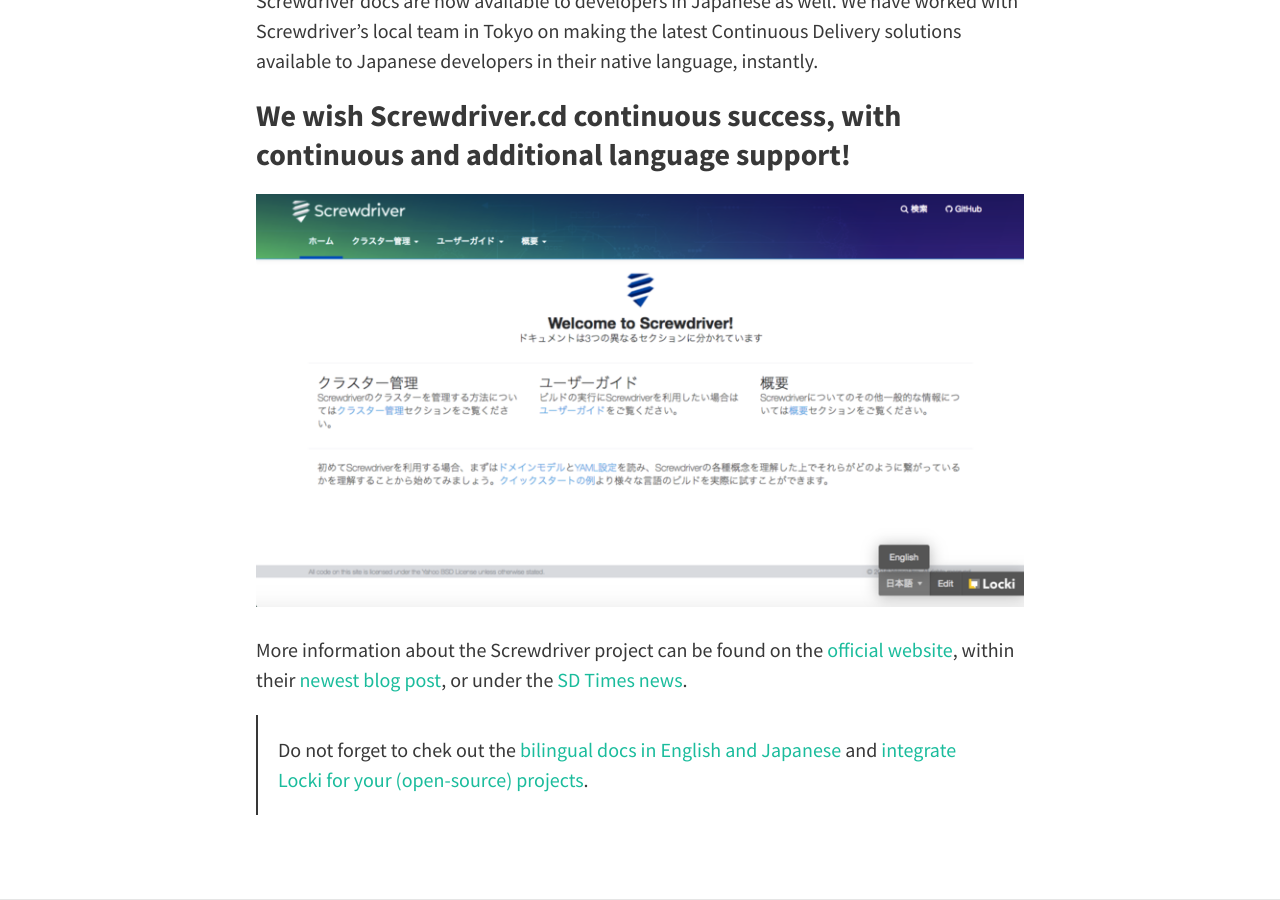
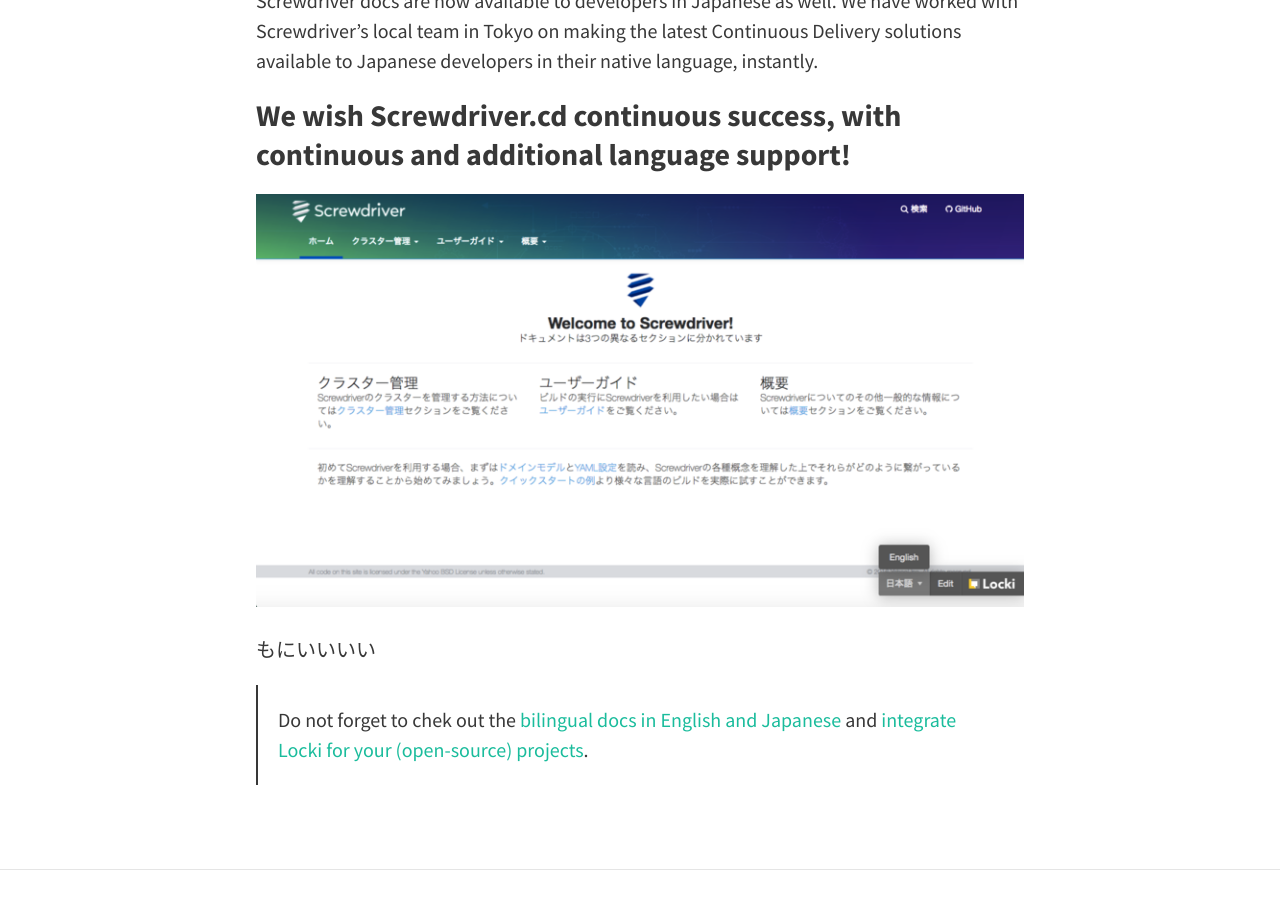
Before and after one commit to team-pal/locki-blog, a Jekyll site: the page built from _posts/ja/2017-01-13-screwdriver.md, in a window 1280 px wide and 900 px high, scrolled down 1169 px. Built offline with Jekyll 4.4.1, drawn with Linux system fonts in a browser that asks for light colours; nearby versions of some CDN libraries; our own code applies the rules of GitHub Pages for plain Markdown files; after the commit the page ends 2039 px from its top, so only the background shows below that.

Commit message:
Committed via Localize

```diff
--- a/_posts/ja/2017-01-13-screwdriver.md
+++ b/_posts/ja/2017-01-13-screwdriver.md
@@ -19,6 +19,6 @@
 
 ![Screwdriver Locki Screenshot](/img/screwdriver_locki.png)
 
-More information about the Screwdriver project can be found on the <a href="http://screwdriver.cd">official website</a>, within their <a href="https://yahooeng.tumblr.com/post/155765242061/open-sourcing-screwdriver-yahoos-continuous">newest blog post</a>, or under the <a href="http://sdtimes.com/yahoo-open-sources-continuous-delivery-tool-screwdriver/">SD Times news</a>.
+もにいいいい
 
 > Do not forget to chek out the <a href="http://docs.screwdriver.cd">bilingual docs in English and Japanese</a> and <a href="https://locki.io">integrate Locki for your (open-source) projects</a>.
```
